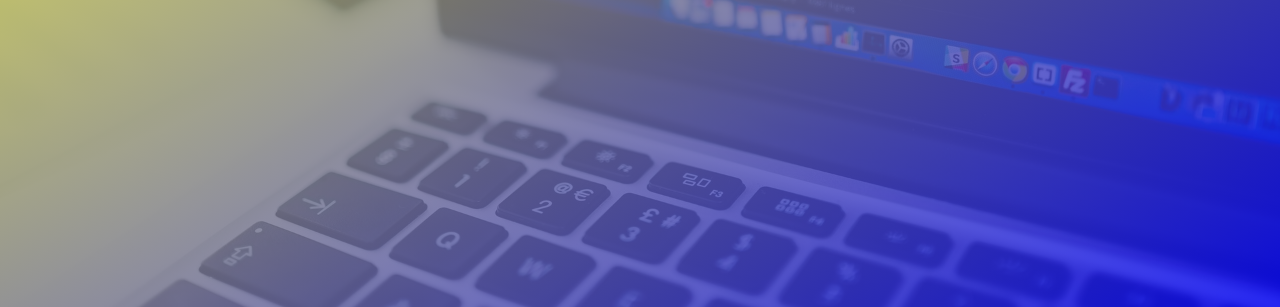
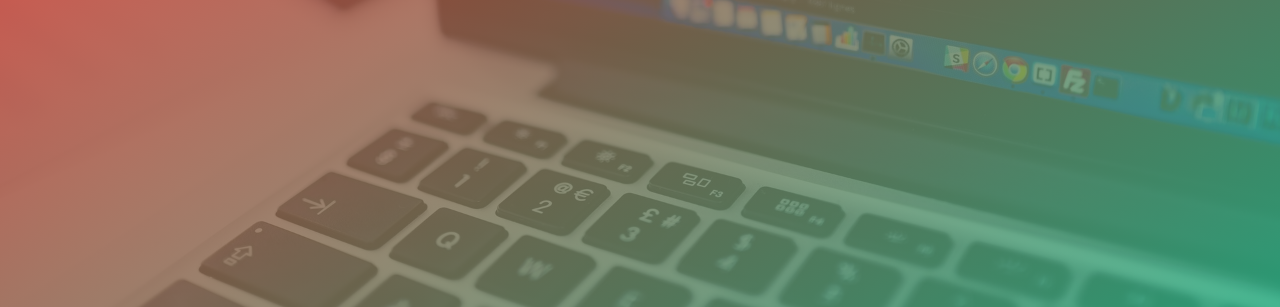
Before and after one commit to kutukmu/portfolio-page, a website: page index.html in a window 1280 px wide. Shown: the part 493-800 px from the top of the page. Drawn offline with Linux system fonts and the light colour scheme.

Commit message:
link change

```diff
--- a/index.html
+++ b/index.html
@@ -8,7 +8,7 @@
       href="https://fonts.googleapis.com/css?family=Catamaran:400,500,700,900&display=swap"
       rel="stylesheet"
     />
-    <link rel="stylesheet" href="dist/css/main.css" />
+    <link rel="stylesheet" href="css/main.css" />
     <title>Document</title>
   </head>
   <body id="bg-img">
```
